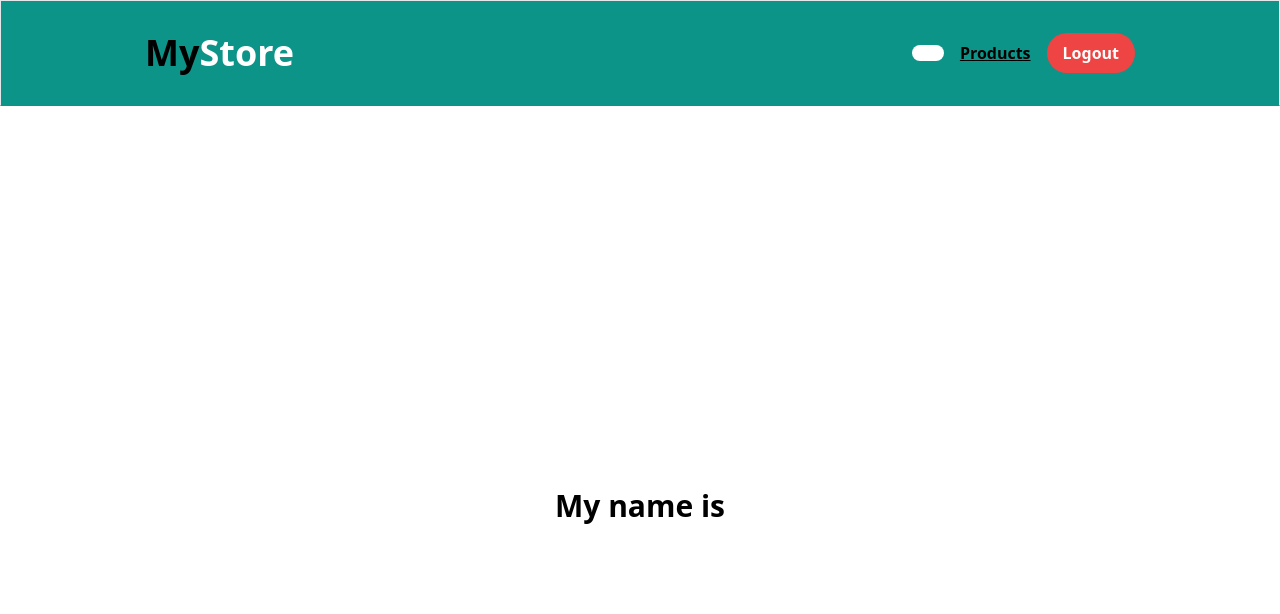
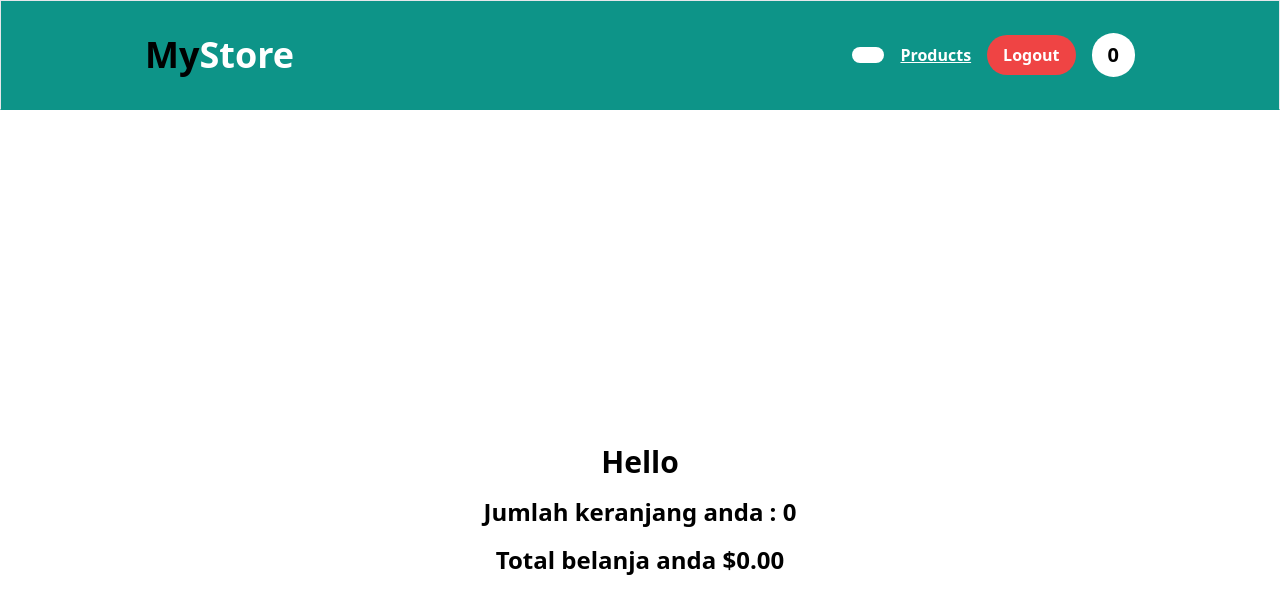
Before and after one commit to adeganteng/learn-react-bang-avip, a React (Vite) app: page /profile in a window 1280 px wide. Shown: the top 614 px of the page. Built offline with nearby package versions, Linux system fonts and the light colour scheme; no server answers; sample sign-in values are in the browser's storage.

Commit message:
19. Implementasi react-redux

```diff
--- a/package.json
+++ b/package.json
@@ -15,6 +15,7 @@
     "jwt-decode": "^4.0.0",
     "react": "^18.3.1",
     "react-dom": "^18.3.1",
+    "react-redux": "^9.1.2",
     "react-router-dom": "^6.26.1",
     "redux": "^5.0.1"
   },
--- /dev/null
+++ b/src/components/fragments/TableCart.jsx
@@ -0,0 +1,69 @@
+import { useEffect, useState } from "react";
+import { useSelector } from "react-redux";
+
+const TableCart = ({ products }) => {
+  const cart = useSelector((state) => state.cart.data);
+  const [totalPrice, setTotalPrice] = useState(0);
+  useEffect(() => {
+    if (products.length > 0 && cart.length > 0) {
+      const sum = cart.reduce((acc, item) => {
+        const findProduct = products.find((product) => product.id === item.id);
+        return acc + findProduct.price * item.qty;
+      }, 0);
+
+      setTotalPrice(sum);
+      localStorage.setItem("cart", JSON.stringify(cart));
+    }
+  }, [cart, products]);
+  return (
+    <table className="mt-4 table-auto border-separate border-spacing-x-5 mx-auto">
+      <thead>
+        <tr>
+          <th>Product</th>
+          <th>Price</th>
+          <th>Qty</th>
+          <th>Total</th>
+        </tr>
+      </thead>
+      <tbody>
+        {products.length > 0 &&
+          cart.map((item, index) => {
+            const product = products.find((product) => product.id === item.id);
+            return (
+              <tr key={index}>
+                <td>{product.title.substring(0, 10)}...</td>
+                <td>
+                  {product.price.toLocaleString("us", {
+                    style: "currency",
+                    currency: "USD",
+                  })}
+                </td>
+                <td>{item.qty}</td>
+                <td>
+                  {(product.price * item.qty).toLocaleString("us", {
+                    style: "currency",
+                    currency: "USD",
+                  })}
+                </td>
+              </tr>
+            );
+          })}
+        <tr>
+          <td colSpan={3} className="font-bold text-black ">
+            <b>Total Price</b>
+          </td>
+          <td className="font-bold text-black ">
+            <b>
+              {totalPrice.toLocaleString("us", {
+                style: "currency",
+                currency: "USD",
+              })}
+            </b>
+          </td>
+        </tr>
+      </tbody>
+    </table>
+  );
+};
+
+export default TableCart;
--- /dev/null
+++ b/src/components/layouts/Navbar.jsx
@@ -0,0 +1,59 @@
+import { Link, useLocation } from "react-router-dom";
+import { useLogin } from "../../hooks/useLogin";
+import Button from "../elements/button/Button";
+import { useLogout } from "../../hooks/useLogout";
+import { useEffect, useState } from "react";
+import { useSelector } from "react-redux";
+
+const Navbar = () => {
+  const [totalCart, setTotalCart] = useState(0);
+
+  const user = useLogin();
+  const handleLogout = useLogout();
+
+  const location = useLocation();
+  const cart = useSelector((state) => state.cart.data);
+  useEffect(() => {
+    const sum = cart.reduce((acc, item) => {
+      return acc + item.qty;
+    }, 0);
+
+    setTotalCart(sum);
+  }, [cart]);
+
+  return (
+    <header className="flex justify-between items-center bg-teal-600 border border-b-teal-600 py-8 px-6 lg:px-36">
+      <h1 className="text-4xl font-extrabold">
+        My<span className="text-white">Store</span>
+      </h1>
+
+      <div className="flex gap-4 items-center">
+        <p className="bg-white text-black text-xl p-4 py-2 rounded-full font-bold">
+          {user}
+        </p>
+
+        {location.pathname === "/products" ? (
+          <Link to="/profile" className="text-white font-bold underline">
+            Profile
+          </Link>
+        ) : (
+          <Link to="/products" className="text-white font-bold underline">
+            Products
+          </Link>
+        )}
+
+        <Button
+          type="button"
+          text="Logout"
+          variant="bg-red-500 text-white rounded-full px-4 py-2 font-bold hover:bg-red-600 transtion-all"
+          onclick={handleLogout}
+        />
+        <div className="bg-white text-black text-xl p-4 py-2 rounded-full font-bold">
+          {totalCart}
+        </div>
+      </div>
+    </header>
+  );
+};
+
+export default Navbar;
--- a/src/hooks/useLogout.jsx
+++ b/src/hooks/useLogout.jsx
@@ -3,8 +3,8 @@ import { useNavigate } from "react-router-dom";
 export const useLogout = () => {
   const navigate = useNavigate();
   const handleLogout = () => {
-    localStorage.removeItem("token");
+    localStorage.clear();
     navigate("/login");
   };
-  return { handleLogout };
+  return handleLogout;
 };
--- a/src/main.jsx
+++ b/src/main.jsx
@@ -3,11 +3,15 @@ import { createRoot } from "react-dom/client";
 import App from "./App.jsx";
 import "./index.css";
 import { BrowserRouter } from "react-router-dom";
+import { Provider } from "react-redux";
+import store from "./redux/store.js";
 
 createRoot(document.getElementById("root")).render(
   <StrictMode>
-    <BrowserRouter>
-      <App />
-    </BrowserRouter>
+    <Provider store={store}>
+      <BrowserRouter>
+        <App />
+      </BrowserRouter>
+    </Provider>
   </StrictMode>
 );
--- a/src/pages/ProductsPage.jsx
+++ b/src/pages/ProductsPage.jsx
@@ -1,21 +1,15 @@
-import Button from "../components/elements/button/Button";
 import CardProducts from "../components/fragments/CardProducts";
 import { useEffect, useState } from "react";
 import { getProducts } from "../services/products.service";
 import { useLogin } from "../hooks/useLogin";
-import { useLogout } from "../hooks/useLogout";
-import { Link } from "react-router-dom";
+
+import TableCart from "../components/fragments/TableCart";
+import Navbar from "../components/layouts/Navbar";
 
 const ProductsPage = () => {
-  const [cart, setCart] = useState([]);
-  const [totalPrice, setTotalPrice] = useState(0);
   const [products, setProducts] = useState([]);
 
-  const user = useLogin();
-
-  useEffect(() => {
-    setCart(JSON.parse(localStorage.getItem("cart")) || []);
-  }, []);
+  useLogin();
 
   useEffect(() => {
     getProducts((data) => {
@@ -23,58 +17,9 @@ const ProductsPage = () => {
     });
   }, []);
 
-  useEffect(() => {
-    if (products.length > 0 && cart.length > 0) {
-      const sum = cart.reduce((acc, item) => {
-        const findProduct = products.find((product) => product.id === item.id);
-        return acc + findProduct.price * item.qty;
-      }, 0);
-
-      setTotalPrice(sum);
-      localStorage.setItem("cart", JSON.stringify(cart));
-    }
-  }, [cart, products]);
-
-  const { handleLogout } = useLogout();
-
-  const handleAddToCart = (id) => () => {
-    const findId = cart.find((item) => item.id === id);
-
-    if (findId) {
-      setCart(
-        cart.map((item) =>
-          item.id === id ? { ...item, qty: item.qty + 1 } : item
-        )
-      );
-    } else {
-      setCart([...cart, { id, qty: 1 }]);
-    }
-  };
-
   return (
     <>
-      <header className="flex justify-between items-center bg-teal-600 border border-b-teal-600 py-8 px-6 lg:px-36">
-        <h1 className="text-4xl font-extrabold">
-          My<span className="text-white">Store</span>
-        </h1>
-
-        <div className="flex gap-4 items-center">
-          <p className="bg-white text-black text-xl p-4 py-2 rounded-full font-bold">
-            {user}
-          </p>
-
-          <Link to="/profile" className="text-white font-bold underline">
-            Profile
-          </Link>
-
-          <Button
-            type="button"
-            text="Logout"
-            variant="bg-red-500 text-white rounded-full px-4 py-2 font-bold hover:bg-red-600 transtion-all"
-            onclick={handleLogout}
-          />
-        </div>
-      </header>
+      <Navbar />
       <div className=" bg-slate-100 gap-4  flex justify-center">
         <div className="flex-1 flex flex-wrap items-start justify-start px-4 py-8 gap-4">
           {products?.length > 0 &&
@@ -85,68 +30,14 @@ const ProductsPage = () => {
                   title={product.title}
                   description={product.description}
                 />
-                <CardProducts.Footer
-                  id={product.id}
-                  price={product.price}
-                  handleAddToCart={handleAddToCart(product.id)}
-                />
+                <CardProducts.Footer id={product.id} price={product.price} />
               </CardProducts>
             ))}
         </div>
 
         <div className="flex-1 bg-teal-600 py-8 px-2 text-white border border-teal-600 ">
           <h1 className="text-3xl font-bold text-white text-center">CART</h1>
-          {cart.length > 0 && (
-            <table className="mt-4 table-auto border-separate border-spacing-x-5 mx-auto">
-              <thead>
-                <tr>
-                  <th>Product</th>
-                  <th>Price</th>
-                  <th>Qty</th>
-                  <th>Total</th>
-                </tr>
-              </thead>
-              <tbody>
-                {products.length > 0 &&
-                  cart.map((item, index) => {
-                    const product = products.find(
-                      (product) => product.id === item.id
-                    );
-                    return (
-                      <tr key={index}>
-                        <td>{product.title.substring(0, 10)}...</td>
-                        <td>
-                          {product.price.toLocaleString("us", {
-                            style: "currency",
-                            currency: "USD",
-                          })}
-                        </td>
-                        <td>{item.qty}</td>
-                        <td>
-                          {(product.price * item.qty).toLocaleString("us", {
-                            style: "currency",
-                            currency: "USD",
-                          })}
-                        </td>
-                      </tr>
-                    );
-                  })}
-                <tr>
-                  <td colSpan={3} className="font-bold text-black ">
-                    <b>Total Price</b>
-                  </td>
-                  <td className="font-bold text-black ">
-                    <b>
-                      {totalPrice.toLocaleString("us", {
-                        style: "currency",
-                        currency: "USD",
-                      })}
-                    </b>
-                  </td>
-                </tr>
-              </tbody>
-            </table>
-          )}
+          <TableCart products={products} />
         </div>
       </div>
     </>
--- a/src/pages/ProfilePage.jsx
+++ b/src/pages/ProfilePage.jsx
@@ -1,39 +1,55 @@
 import { useLogin } from "../hooks/useLogin";
-import Button from "../components/elements/button/Button";
-import { useLogout } from "../hooks/useLogout";
-import { Link } from "react-router-dom";
+import Navbar from "../components/layouts/Navbar";
+import { useSelector } from "react-redux";
+import { useEffect, useState } from "react";
+import { getProducts } from "../services/products.service";
 
 const ProfilePage = () => {
-  const { handleLogout } = useLogout();
+  const [totalCart, setTotalCart] = useState(0);
+  const [products, setProducts] = useState([]);
+  const [totalPrice, setTotalPrice] = useState(0);
   const user = useLogin();
+
+  useEffect(() => {
+    getProducts((data) => {
+      setProducts(data);
+    });
+  }, []);
+
+  const cart = useSelector((state) => state.cart.data);
+  useEffect(() => {
+    const sum = cart.reduce((acc, item) => {
+      return acc + item.qty;
+    }, 0);
+    setTotalCart(sum);
+  }, [cart]);
+
+  useEffect(() => {
+    if (products.length > 0 && cart.length > 0) {
+      const sum = cart.reduce((acc, item) => {
+        const findProduct = products.find((product) => product.id === item.id);
+        return acc + findProduct.price * item.qty;
+      }, 0);
+
+      setTotalPrice(sum);
+    }
+  }, [cart, products]);
   return (
     <>
-      {/* Header */}
-      <header className="flex justify-between items-center bg-teal-600 border border-b-teal-600 py-8 px-6 lg:px-36">
-        <h1 className="text-4xl font-extrabold">
-          My<span className="text-white">Store</span>
-        </h1>
+      <Navbar />
 
-        <div className="flex gap-4 items-center">
-          <p className="bg-white text-black text-xl p-4 py-2 rounded-full font-bold">
-            {user}
-          </p>
-
-          <Link to="/products" className="text-black font-bold underline">
-            Products
-          </Link>
-
-          <Button
-            type="button"
-            text="Logout"
-            variant="bg-red-500 text-white rounded-full px-4 py-2 font-bold hover:bg-red-600 transtion-all"
-            onclick={handleLogout}
-          />
-        </div>
-      </header>
-
-      <div className="w-full min-h-screen flex items-center justify-center">
-        <h1 className="text-3xl font-bold">My name is {user}</h1>
+      <div className="w-full min-h-screen flex flex-col gap-4 items-center justify-center">
+        <h1 className="text-3xl font-bold">Hello {user}</h1>
+        <p className="text-2xl font-semibold">
+          Jumlah keranjang anda : {totalCart}
+        </p>
+        <p className="text-2xl font-semibold">
+          Total belanja anda{" "}
+          {totalPrice.toLocaleString("us", {
+            style: "currency",
+            currency: "USD",
+          })}
+        </p>
       </div>
     </>
   );
--- /dev/null
+++ b/src/redux/store.js
@@ -0,0 +1,16 @@
+import { configureStore } from "@reduxjs/toolkit";
+import cartReducer from "./slices/cartSlice";
+import loginReducer from "./slices/loginSlice";
+
+const store = configureStore({
+  reducer: {
+    cart: cartReducer,
+    login: loginReducer,
+  },
+});
+
+store.subscribe(() => {
+  return store.getState();
+});
+
+export default store;
```
Also changed, not shown: src/components/fragments/CardProducts.jsx (+9 -6 lines), src/redux/slices/cartSlice.js (added, +23 -0 lines), src/redux/slices/loginSlice.js (added, +14 -0 lines), 1 other file (tests, documents, lock files or other folders).
